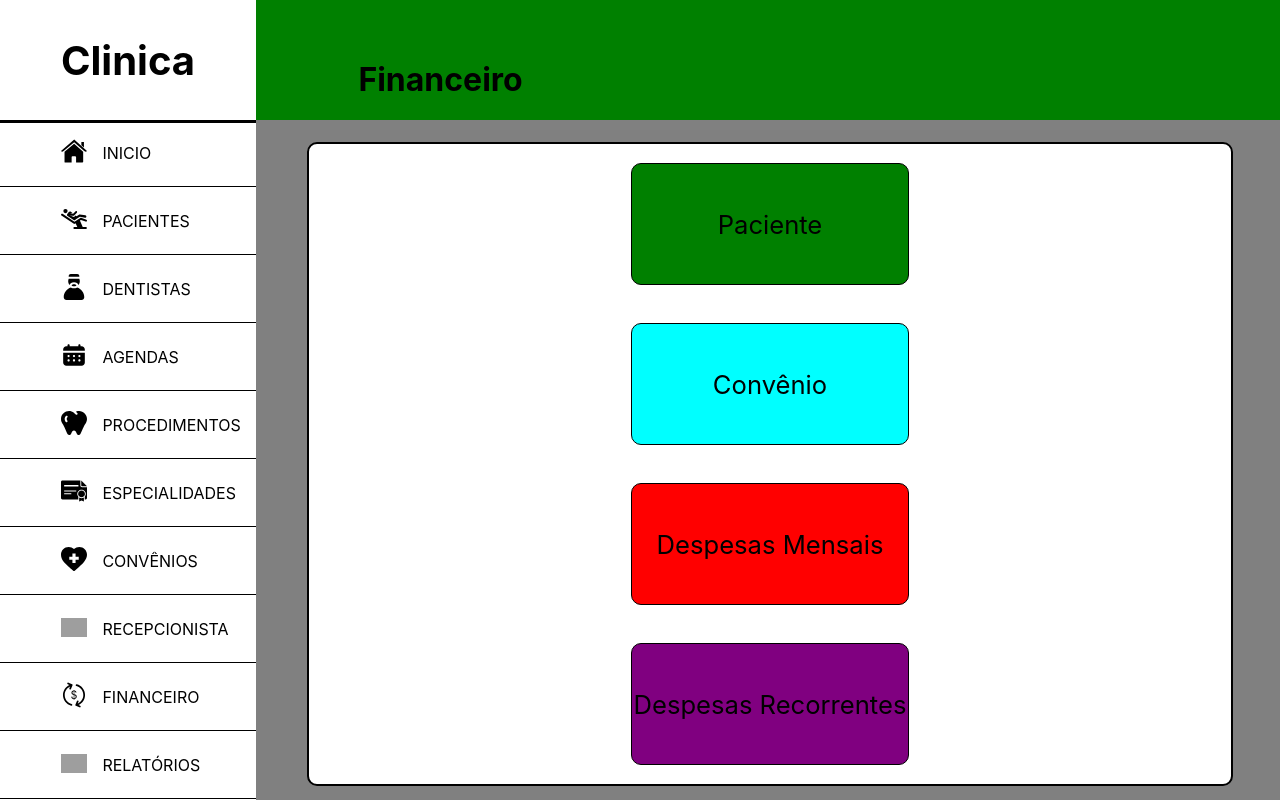
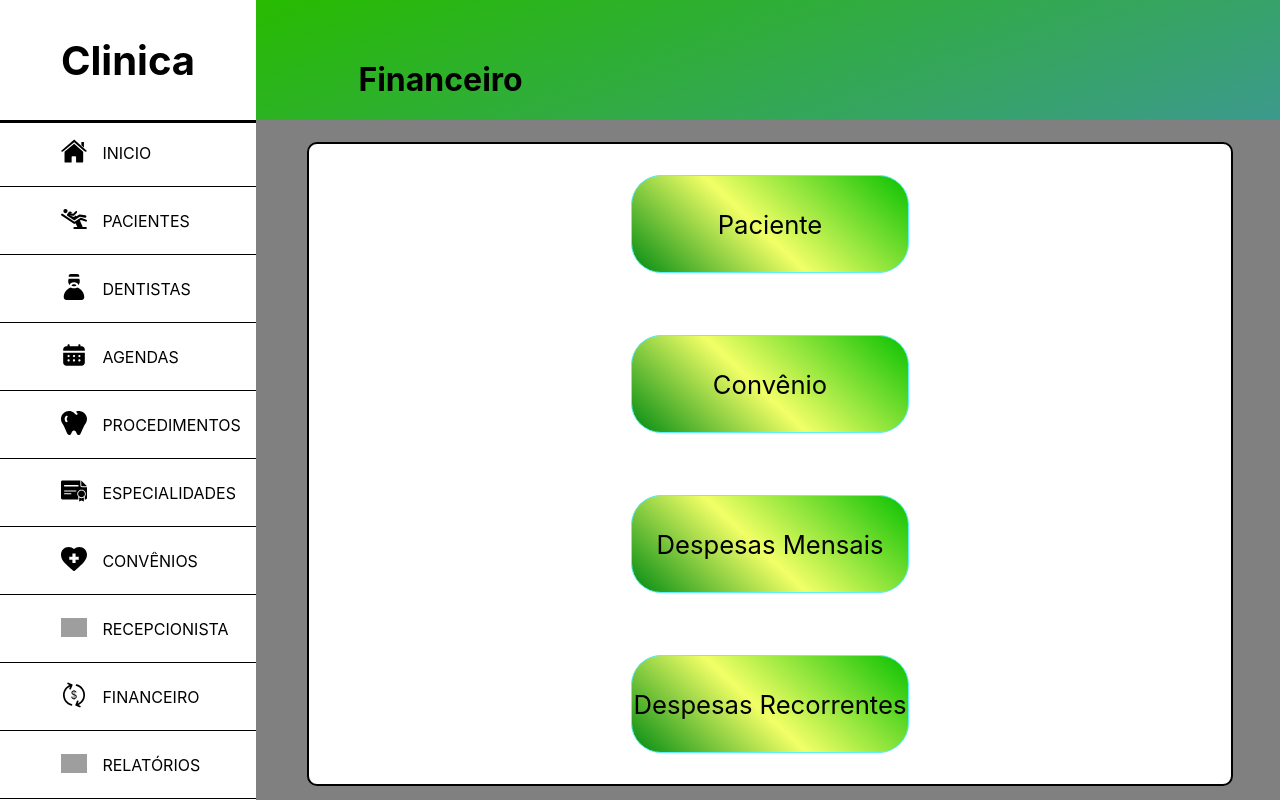
Before and after one commit to IF-Trabalhos/SCCO, a React (Create React App) app: page /financeiro in a window 1280 px wide. Built offline with nearby package versions, Linux system fonts and the light colour scheme; no server answers; grey boxes are pictures that could not be loaded.

Commit message:
Ajuste na cor e formato dos botões do financeiro

```diff
--- a/src/App.css
+++ b/src/App.css
@@ -13,7 +13,8 @@
 }
 
 .cabeçalho-principal{
-    background-color: green;
+    background-color: #27bb00;
+    background-image: linear-gradient(160deg, #27bb00 0%, #3c9a8d 100%);
     width: 100%;
     height: 15vh;
     display: grid;
--- a/src/paginas/Financeiro.css
+++ b/src/paginas/Financeiro.css
@@ -12,29 +12,22 @@
 }
 
 .caixa-financas{
-    height: 15vh;
+    height: 12vh;
     width: 30%;
     text-align: center;
     display: grid;
     align-items: center;
     font-size: 1.6em;
-    border: 1px solid black;
-    border-radius: 10px;
+    border: 1px solid rgb(93, 242, 255);
+    border-radius: 30px;
     cursor: pointer;
+    transition: all 0.5s;
+
+    background-color: #018b12;
+    background-image: linear-gradient(43deg, #018b12 0%, #f2ff66 46%, #09c102 100%);
+
 }
-
-#caixa-paciente{
-    background-color: green;
+.caixa-financas:hover{
+    -webkit-transform: scale(1.2);
+    transform: scale(1.1);
 }
-
-#caixa-convenio{
-    background-color: aqua;
-}
-
-#caixa-mensal{
-    background-color: red;
-}
-
-#caixa-recorrente{
-    background-color: purple;
-}
```
